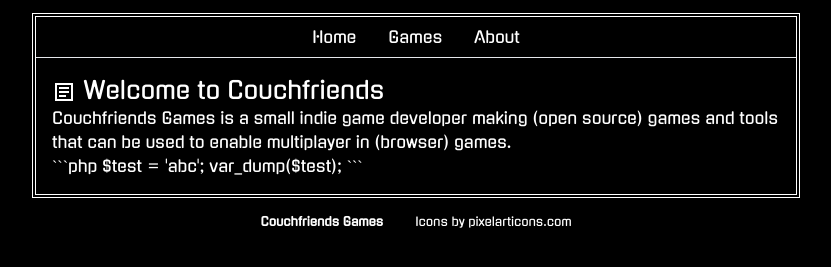
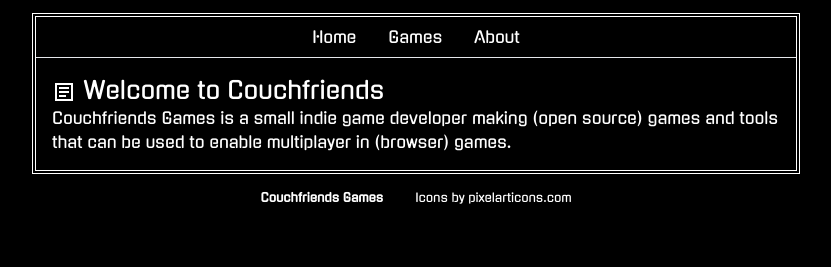
Before and after one commit to Couchfriends/couchfriends.github.io, a website: page index.html in a window 1280 px wide. Shown: the part 59-326 px from the top of the page, without its empty margins (224-1055 px from the left). Drawn offline with Linux system fonts and the light colour scheme.

Commit message:
Update index.html
revert test

````diff
--- a/index.html
+++ b/index.html
@@ -39,10 +39,6 @@
             <p>
               Couchfriends Games is a small indie game developer making (open source) games and tools that can be used to enable multiplayer in (browser) games.
             </p>
-            ```php
-            $test = 'abc';
-            var_dump($test);
-            ```
           </div>
         </div>
 
````
